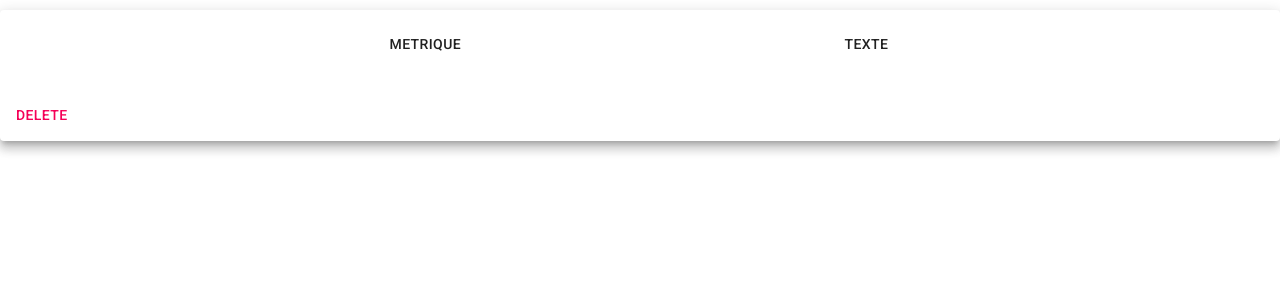
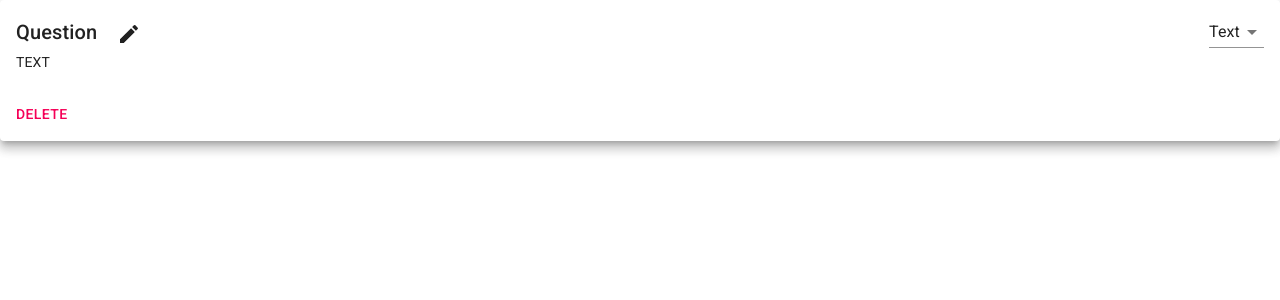
Before and after one commit to SN-DAI18-20/Formol, a Next.js app in the folder app-dashboard/: page /components/question in a window 1280 px wide. Shown: the top 300 px of the page. Built offline with nearby package versions, Linux system fonts and the light colour scheme.

Commit message:
Adding some inputs type

```diff
--- /dev/null
+++ b/app-dashboard/pages/components/input-type/checkbox.jsx
@@ -0,0 +1,9 @@
+import React from 'react';
+
+export default () => {
+  return (
+    <div>
+      CHECKBOX
+    </div>
+  )
+}
--- a/app-dashboard/pages/components/metrique.jsx
+++ b/app-dashboard/pages/components/input-type/number.jsx
@@ -3,7 +3,7 @@ import React from 'react';
 export default () => {
     return (
         <div>
-            METRIQUE
+            NUMBER
         </div>
     )
 }
--- /dev/null
+++ b/app-dashboard/pages/components/input-type/radio.jsx
@@ -0,0 +1,9 @@
+import React from 'react';
+
+export default () => {
+  return (
+    <div>
+      RADIO
+    </div>
+  )
+}
--- /dev/null
+++ b/app-dashboard/pages/components/input-type/range.jsx
@@ -0,0 +1,9 @@
+import React from 'react';
+
+export default () => {
+  return (
+    <div>
+      RANGE
+    </div>
+  )
+}
--- a/app-dashboard/pages/components/texte.jsx
+++ b/app-dashboard/pages/components/input-type/text.jsx
@@ -3,7 +3,7 @@ import React from 'react';
 export default () => {
     return (
         <div>
-            TEXTE
+          TEXT
         </div>
     )
 }
--- a/app-dashboard/pages/components/question.jsx
+++ b/app-dashboard/pages/components/question.jsx
@@ -2,12 +2,25 @@ import React from 'react';
 
 import { makeStyles } from '@material-ui/core/styles';
 
-import Button from '@material-ui/core/Button';
 
 
-import Texte from './texte';
-import Metrique from './metrique';
-import { Card, CardContent, CardActions } from '@material-ui/core';
+import Text from './input-type/text';
+import Number from './input-type/number';
+import CheckBox from './input-type/checkbox';
+import Radio from './input-type/radio';
+import Range from './input-type/range';
+
+import Card from '@material-ui/core/Card';
+import CardContent from '@material-ui/core/CardContent';
+import CardActions from '@material-ui/core/CardActions';
+import Typography from '@material-ui/core/Typography';
+import TextField from '@material-ui/core/TextField';
+import Button from '@material-ui/core/Button';
+import Select from '@material-ui/core/Select';
+import MenuItem from '@material-ui/core/MenuItem';
+import FormControl from '@material-ui/core/FormControl';
+import Create from '@material-ui/icons/Create';
+
 
 const useStyle = makeStyles({
     questionsChoice:{
@@ -17,56 +30,108 @@ const useStyle = makeStyles({
         marginBottom: '10px'
     },
     card: {
-        margin:'10px 0px'
+        margin:'20px 0px'
+    },
+    questionTitleStyle:{
+        display:'flex',
+        direction:'row'
+    },
+    header: {
+      display:'flex',
+      flexDirection:'row',
+      justifyContent:'space-between'
     }
 })
 
 export default ({ deleteQuestion }) => {
 
-    const { questionsChoice, card } = useStyle();
+    const { selectionSection, header } = useStyle();
 
-    const [ChoosedQuestion, setChoosedQuestion] = React.useState();
-
+    const [ChoosedQuestion, setChoosedQuestion] = React.useState(Text);
+    const [selected, setSelected] = React.useState("Text");
 
     const chooseAQuestion = (choosed) => {
         switch (choosed) {
-            case Metrique:
-                setChoosedQuestion(Metrique)
+            case "Number":
+                setChoosedQuestion(Number)
                 break;
-            case Texte:
-                setChoosedQuestion(Texte)
+            case "Text":
+                setChoosedQuestion(Text)
+                break;
+            case "CheckBox":
+                setChoosedQuestion(CheckBox)
+                break;
+            case "Range":
+                setChoosedQuestion(Range)
+                break;
+            case "Radio":
+                setChoosedQuestion(Radio)
                 break;
             default:
                 break;
         }
     }
 
+    const handleSelect = (selectedValue) => {
+      console.log(selectedValue)
+        setSelected(selectedValue)
+        chooseAQuestion(selectedValue)
+    }
+
     return (
-                <Card
-                    elevation={8}
-                    className={card}
-                >
+                <Card elevation={8}>
                 <CardContent>
+                    <div className={header}>
+                        <QuestionTitle/>
+                      <FormControl>
+                        <Select
+                          value={selected}
+                          onChange={({target}) => handleSelect(target.value)}
+                        >
+                          <MenuItem value="Text" children="Text" />
+                          <MenuItem value="Number" children="Number" />
+                          <MenuItem value="CheckBox" children="CheckBox" />
+                          <MenuItem value="Radio" children="Radio" />
+                          <MenuItem value="Range" children="Range" />
+                        </Select>
+                      </FormControl>
+                    </div>
+                    <div className={selectionSection}>
                 {
-                    ChoosedQuestion
-                    ?
-                    ChoosedQuestion
-                    :
-                    (
-                        <div className={questionsChoice}>
-                            <Button onClick={() => chooseAQuestion(Metrique)} children="Metrique"/>
-                            <Button onClick={() => chooseAQuestion(Texte)} children="Texte"/>
-                        </div>
-                    )
+                  ChoosedQuestion
                 }
+                  </div>
                 </CardContent>
                 <CardActions>
-                {
-                    ChoosedQuestion
-                    && <Button color='primary' onClick={() => setChoosedQuestion(false)} children="Change" />
-                }
             <Button color='secondary' onClick={deleteQuestion} children="delete" />
                     </CardActions>
             </Card>
     )
 }
+
+const QuestionTitle = () => {
+
+    const { questionTitleStyle } = useStyle();
+
+    const [modifyTitle, setModifyTitle] = React.useState(false);
+    const [questionTitle, setQuestionTitle] = React.useState("Question");
+
+    const handleClickIcon = () => {
+        setModifyTitle(!modifyTitle)
+    }
+
+    const handleTextFieldChange = (textToChange) => {
+        setQuestionTitle(textToChange)
+    }
+
+    return (
+        <div className={questionTitleStyle}>
+            {
+                modifyTitle ? <TextField onKeyDown={({keyCode}) => keyCode === 13 && setModifyTitle(false)} onChange={({ target }) => handleTextFieldChange(target.value)} defaultValue={questionTitle} /> : <Typography variant='h6' children={questionTitle} />
+            }
+            <Button onClick={handleClickIcon} >
+                <Create/>
+            </Button>
+        </div>
+    )
+}
```
Also changed, not shown: app-dashboard/pages/components/input-type/date.jsx (added, +9 -0 lines).
